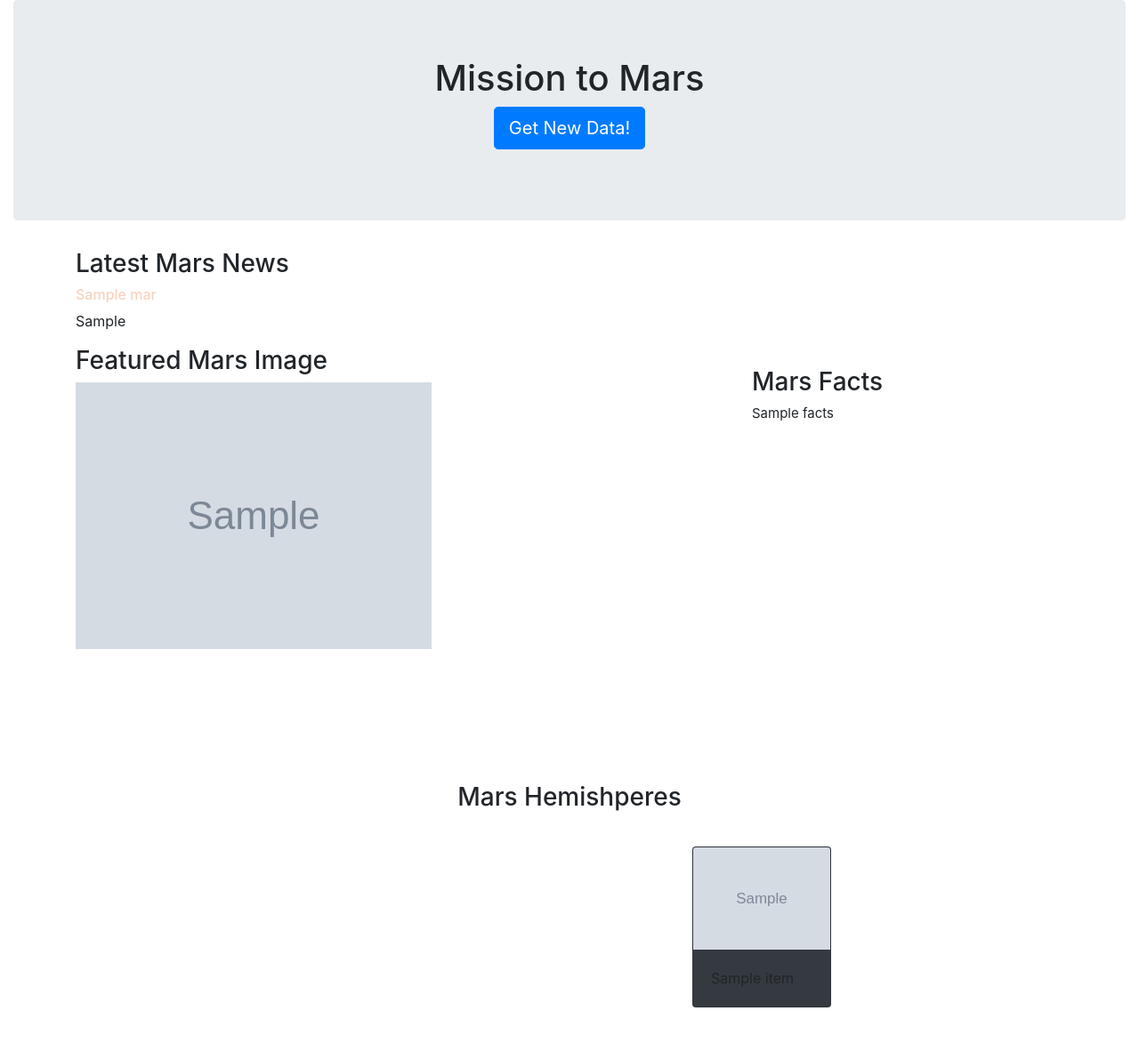
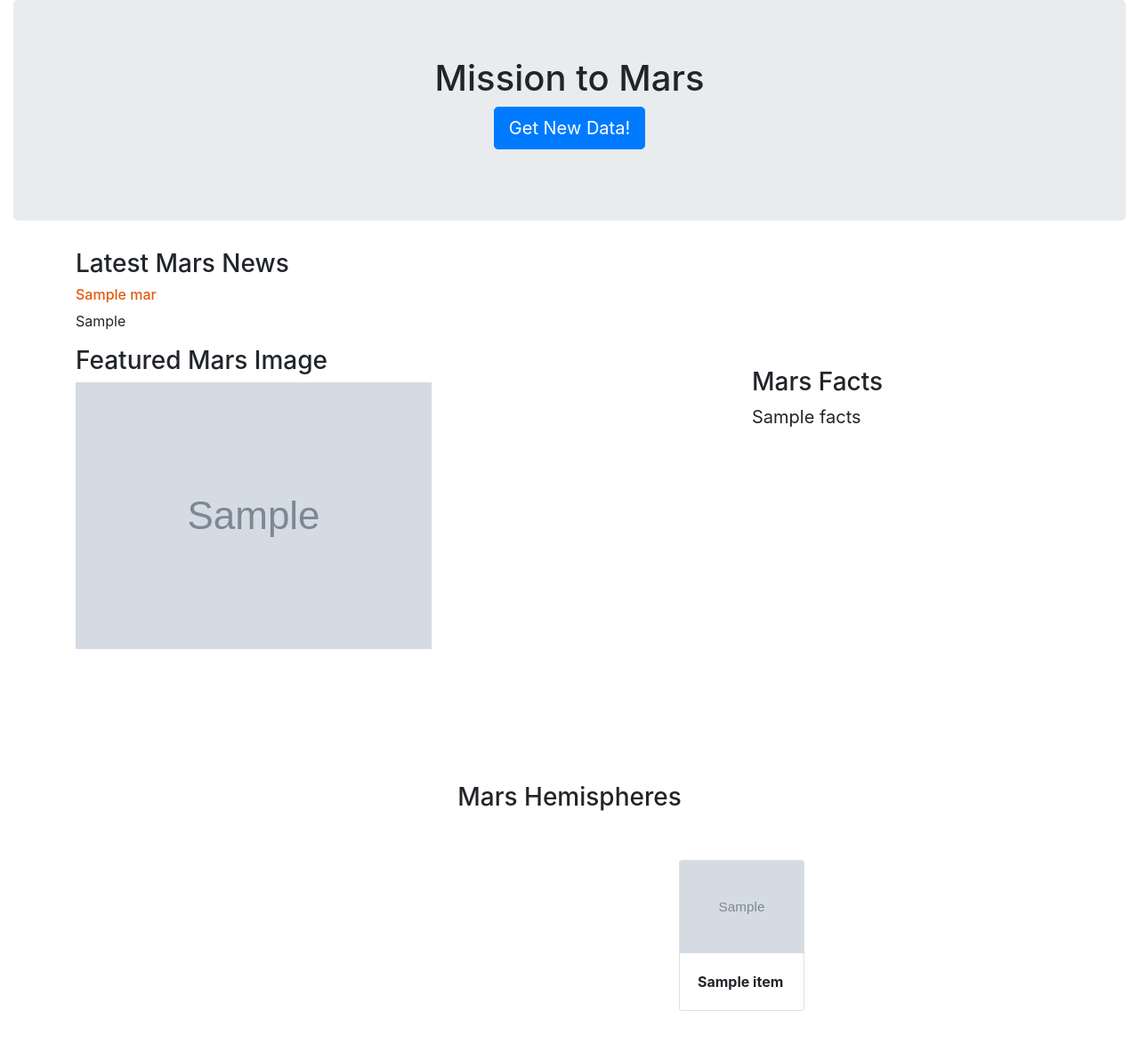
Before and after one commit to nathanprows77/web-scraping-challenge, a Flask app: template Missions_to_Mars/templates/index.html in a window 1280 px wide. Shown: the whole page at 89% size. Before the commit the page ends 1133 px from the top, so only its background shows below. Run offline with Flask 2, Linux system fonts and the light colour scheme; the template is opened without the code that fills it: most values are stand-ins (such as "Sample title", 1, 10 or a date in 2020); grey boxes marked "Sample" are stand-in pictures; some libraries are stand-ins or nearby versions.

Commit message:
completed homework with screenshots

```diff
--- a/Missions_to_Mars/app.py
+++ b/Missions_to_Mars/app.py
@@ -14,10 +14,10 @@ mongo = PyMongo(app, uri="mongodb://localhost:27017/mars_app")
 def home():
 
     # Find one record of data from the mongo database
-    space_data = mongo.db.collection.find_one()
+    space_data = mongo.db.mars.find_one()
 
     # Return template and data
-    return render_template("index.html", space=space_data)
+    return render_template("index.html", mars=space_data)
 
 
 # Route that will trigger the scrape function
@@ -28,7 +28,7 @@ def scrape():
     mars_data = scrape_mars.scrape_info()
 
     # Update the Mongo database using update and upsert=True
-    mongo.db.collection.update({}, mars_data, upsert=True)
+    mongo.db.mars.update({}, mars_data, upsert=True)
 
     # Redirect back to home page
     return redirect("/")
--- a/Missions_to_Mars/scrape_mars.py
+++ b/Missions_to_Mars/scrape_mars.py
@@ -8,7 +8,7 @@ import os
 def scrape_info():
 
 
-    browser = Browser('chrome')
+    browser = Browser('chrome', executable_path="C:\\Users\\nprow\\Documents\\GitHub\\web-scraping-challenge\\Missions_to_Mars\\chromedriver.exe")
     mars = {}
 
     url = 'https://mars.nasa.gov/news/'
@@ -48,7 +48,7 @@ def scrape_info():
     url = "https://space-facts.com/mars/"
     table=pd.read_html(url)
     df=table[0]
-    df.columns=['Attributes', 'values']
+    df.columns=['Description', 'Values']
     html_table=df.to_html()
     html_table=html_table.replace('\n', '')
     mars["facts"] = html_table
--- a/Missions_to_Mars/templates/index.html
+++ b/Missions_to_Mars/templates/index.html
@@ -20,7 +20,7 @@
     </div>
     <div class="container">
         <h3>Latest Mars News</h3>
-        <h6 style="color: rgba(224, 89, 10, 0.267)">{{ mars.news_title }}</h6>
+        <h6 style="color: rgba(224, 88, 10, 0.979)">{{ mars.news_title }}</h6>
         <p>{{ mars.news_p }}</p>
     </div>
     <div class="container">
@@ -33,23 +33,23 @@
         <div class="col-lg-4 col-md-4 cold-sm-12">
           <br>
           <h3>Mars Facts</h3>
-          <div style="max-width: 450px; max-height: 150px; font-size: 15px; margin-bottom: 65px;">
+          <div style="max-width: 450px; max-height: 150px; font-size: 20px; margin-bottom: 65px;">
               {{ mars.facts|safe }}
           </div>
         </div>
     </div>
 
-    <h3 style="padding-top: 50px; margin-top: 100px; text-align: center;">Mars Hemishperes</h3>
+    <h3 style="padding-top: 50px; margin-top: 100px; text-align: center;">Mars Hemispheres</h3>
     <div class="card-deck">
       <hr>
       <div class="col=md=12">
         <div class="row">
-          {% for items in mars.hiu %}
+          {% for item in mars.hemisphere %}
           <div class="col-md-6">
-            <div class="card text white bg-dark" style="margin: 30px;">
+            <div class="card text white" style="margin: 45px;">
               <img class="card-img-top" src="{{ item.img_url }}" />
               <div class="card-body">
-                <p class="card-text">{{ item.title }}</p>
+                <strong class="card-text">{{ item.title }}</strong>
               </div>
             </div>
           </div>
```
Also changed, not shown: Missions_to_Mars/MissiontoMars.png (added), Missions_to_Mars/MtM_Hemispheres.png (added), 1 other file.
